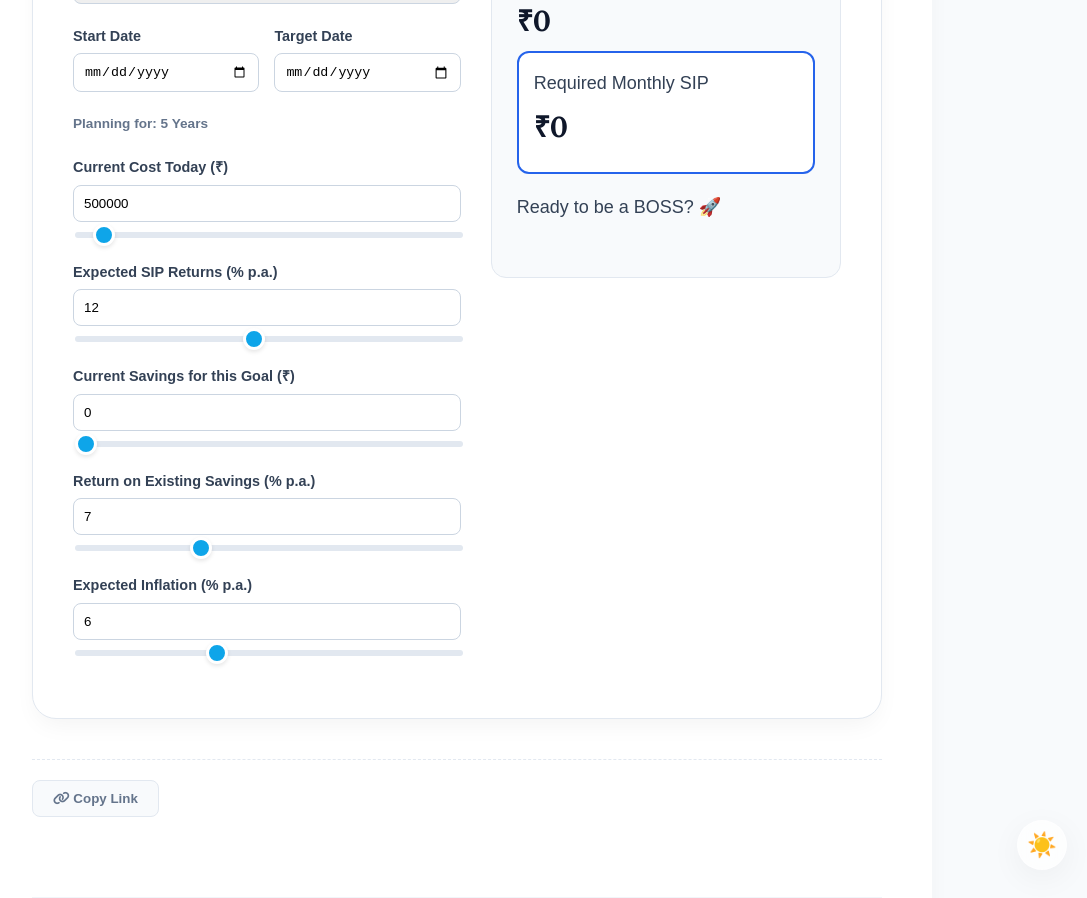
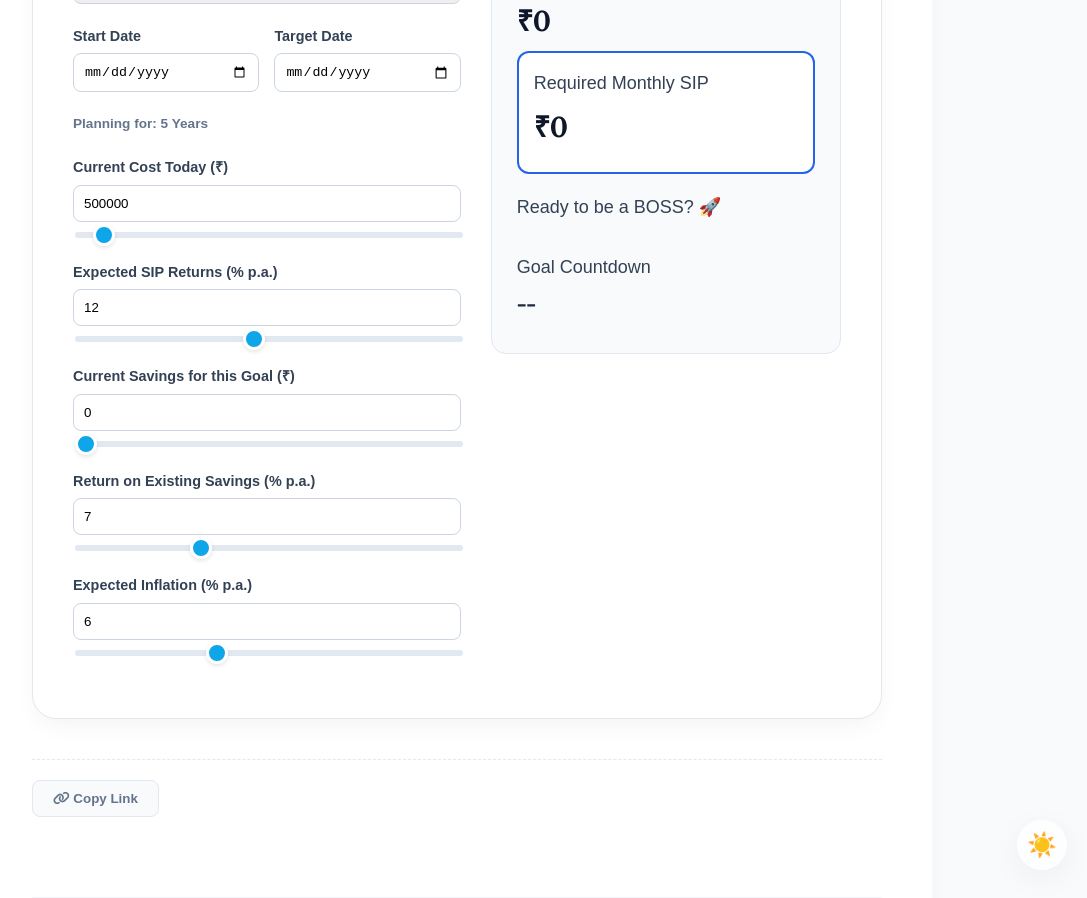
Before and after one commit to HarieshMK/HarieshMK.github.io, a Jekyll site: the page built from calculators/goal-planner.md, in a window 1280 px wide and 900 px high, scrolled down 476 px. Shown: the whole window, without its empty margins (183-1270 px from the left). Built offline with Jekyll 4.4.1, drawn with Linux system fonts in a browser that asks for light colours.

Commit message:
Update goal-planner.md

```diff
--- a/calculators/goal-planner.md
+++ b/calculators/goal-planner.md
@@ -89,6 +89,12 @@ permalink: /calculators/goal-planner/
         <div class="nudge-container">
             <p id="goal-nudge">Ready to be a BOSS? 🚀</p>
         </div>
+        <div class="result-box countdown-box">
+    <span class="label">Goal Countdown</span>
+    <h3 id="deadline-date" style="margin: 5px 0; color: #1e293b;">--</h3>
+    <p id="time-left" style="margin: 0; font-size: 0.9rem; color: #2563eb; font-weight: bold;"></p>
+    <p id="total-duration" style="margin: 5px 0 0 0; font-size: 0.75rem; color: #64748b;"></p>
+</div>
     </div>
 </div>
 </div>
```
